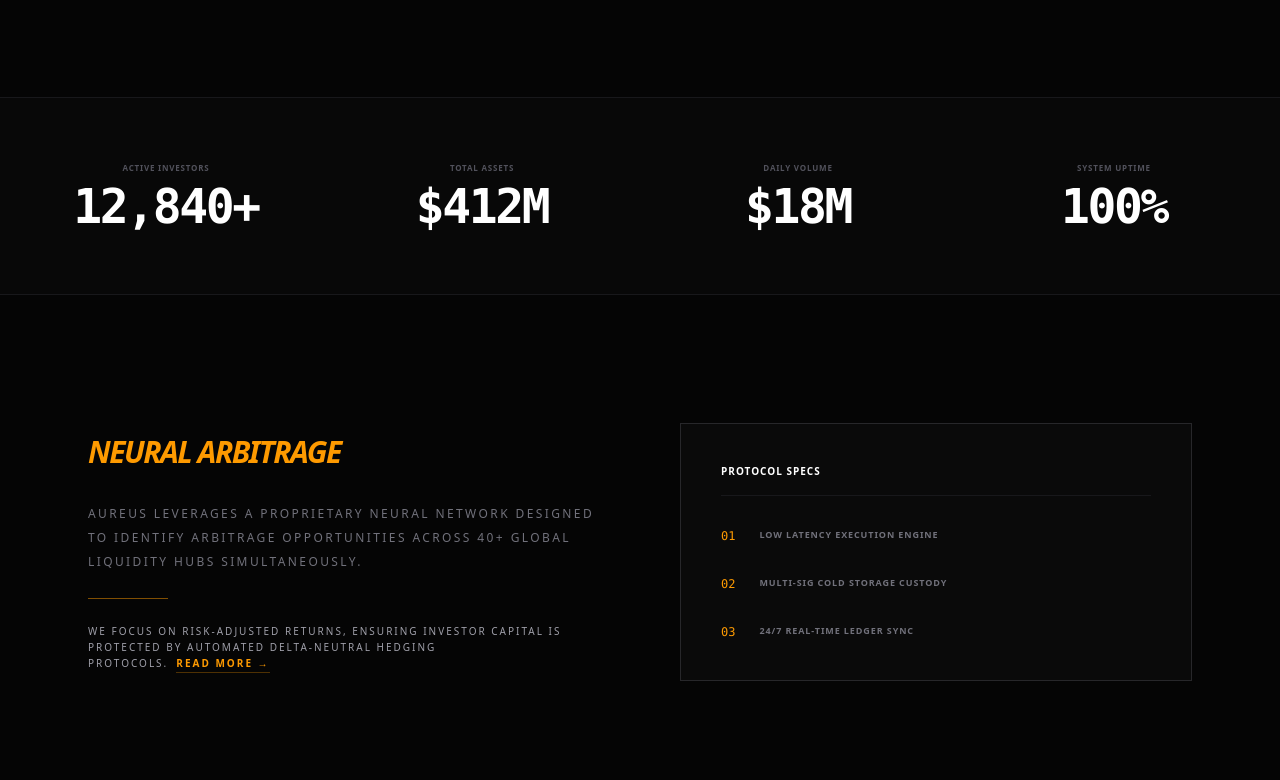
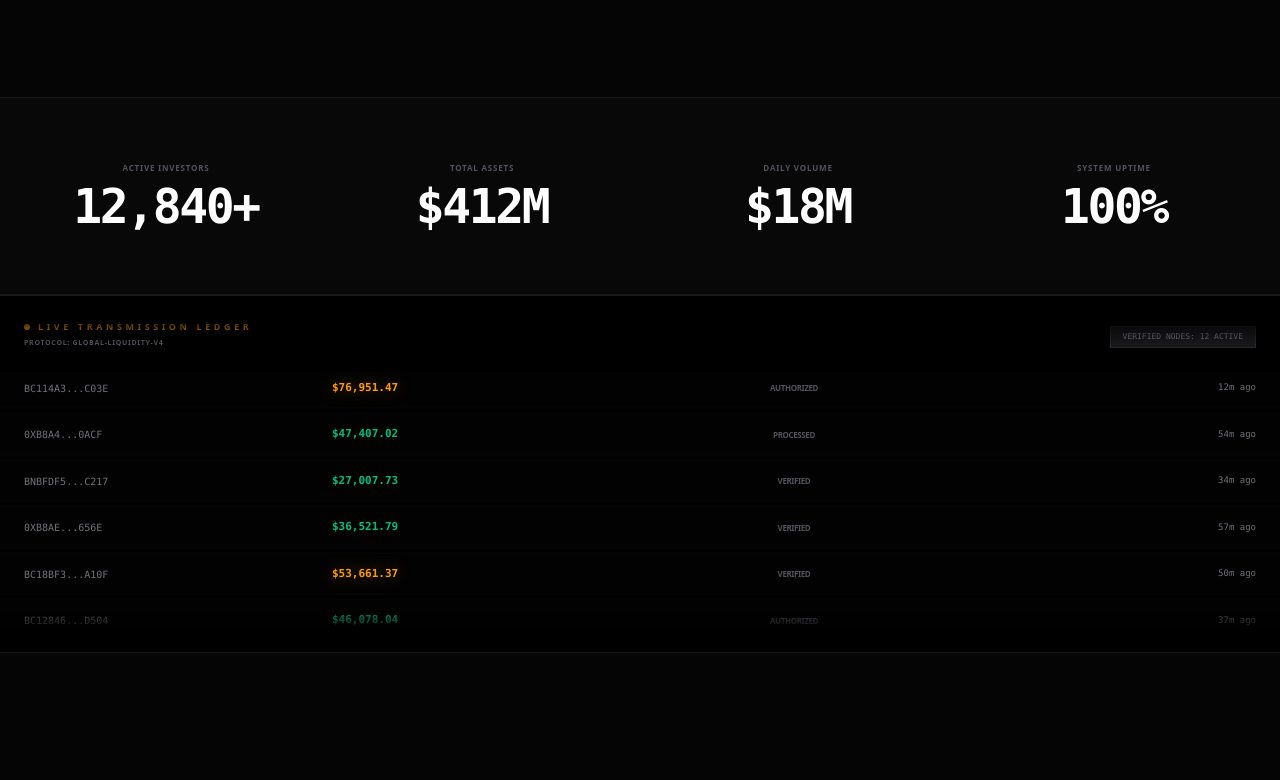
Before and after one commit to cboi019/Project-Aureus, a React (Vite) app in the folder client/: page / in a window 1280 px wide. Shown: the part 680-1460 px from the top of the page. Built offline with nearby package versions, Linux system fonts and the light colour scheme.

Commit message:
feat: Updated Live Activity

```diff
--- a/client/src/pages/Home.jsx
+++ b/client/src/pages/Home.jsx
@@ -1,17 +1,84 @@
 // Home.jsx
 import { Link } from 'react-router-dom';
 import { motion } from 'framer-motion';
-import { useState, useEffect } from 'react';
+import { useState, useEffect, useMemo } from 'react';
+
+// --- FAKE DATA GENERATOR ---
+const generateFakePayouts = (count) => {
+  const statuses = ['PROCESSED', 'VERIFIED', 'SETTLED', 'AUTHORIZED'];
+  const prefixes = ['0X', 'BC1', 'TRX', 'BNB'];
+  return Array.from({ length: count }).map((_, i) => {
+    const address = `${prefixes[Math.floor(Math.random() * prefixes.length)]}${Math.random().toString(16).slice(2, 6)}...${Math.random().toString(16).slice(2, 6)}`;
+
+    // Range updated: $450 to $100,000
+    const rawAmount = Math.random() * (100000 - 450) + 450;
+    const amountStr = rawAmount.toLocaleString(undefined, { minimumFractionDigits: 2, maximumFractionDigits: 2 });
+
+    const time = Math.floor(Math.random() * 59) + 1;
+    return {
+      id: i,
+      address: address.toUpperCase(),
+      amount: `$${amountStr}`,
+      isHighValue: rawAmount > 50000, // Highlight payouts over 50k
+      status: statuses[Math.floor(Math.random() * statuses.length)],
+      time: `${time}m ago`
+    };
+  });
+};
+
+const LivePayoutLedger = () => {
+  const payouts = useMemo(() => generateFakePayouts(50), []);
+  const displayPayouts = [...payouts, ...payouts]; // For infinite scroll
+
+  return (
+    <div className="bg-black border-y border-zinc-900 overflow-hidden py-6 relative">
+      {/* Visual Depth Overlays */}
+      <div className="absolute top-0 left-0 w-full h-12 bg-gradient-to-b from-black via-black/80 to-transparent z-10"></div>
+      <div className="absolute bottom-0 left-0 w-full h-12 bg-gradient-to-t from-black via-black/80 to-transparent z-10"></div>
+
+      <div className="max-w-7xl mx-auto px-6 mb-6 flex justify-between items-end">
+        <div>
+          <h3 className="text-[9px] font-black text-amber-500 uppercase tracking-[0.4em] flex items-center gap-2 mb-1">
+            <span className="w-1.5 h-1.5 bg-amber-500 rounded-full animate-pulse"></span>
+            Live Transmission Ledger
+          </h3>
+          <p className="text-[7px] text-zinc-600 uppercase tracking-widest font-bold">Protocol: Global-Liquidity-V4</p>
+        </div>
+        <span className="text-[8px] text-zinc-500 font-mono uppercase bg-zinc-900 px-3 py-1 border border-zinc-800">Verified Nodes: 12 Active</span>
+      </div>
+
+      <div className="h-64 overflow-hidden relative">
+        <motion.div
+          animate={{ y: [0, -2800] }}
+          transition={{
+            duration: 70,
+            repeat: Infinity,
+            ease: "linear"
+          }}
+          className="space-y-1"
+        >
+          {displayPayouts.map((p, i) => (
+            <div key={i} className="grid grid-cols-4 items-center px-6 py-3 border-y border-zinc-900/20 bg-[#080808]/30 hover:bg-zinc-900/80 transition-colors group">
+              <span className="text-[10px] font-mono text-zinc-500 group-hover:text-zinc-300 transition-colors">{p.address}</span>
+              <span className={`text-[11px] font-mono font-bold ${p.isHighValue ? 'text-amber-500 drop-shadow-[0_0_8px_rgba(245,158,11,0.4)]' : 'text-emerald-500'}`}>
+                {p.amount}
+              </span>
+              <span className="text-[8px] font-black text-zinc-600 text-center uppercase tracking-tighter group-hover:text-zinc-400 transition-colors">{p.status}</span>
+              <span className="text-[9px] font-mono text-zinc-500 text-right">{p.time}</span>
+            </div>
+          ))}
+        </motion.div>
+      </div>
+    </div>
+  );
+};
 
 const Counter = ({ target, duration = 2, prefix = "" }) => {
   const [count, setCount] = useState(0);
-
   useEffect(() => {
     let start = 0;
     const end = parseInt(target.replace(/[^0-9]/g, ""));
     const totalMiliseconds = duration * 1000;
-    const incrementTime = totalMiliseconds / end;
-
     const timer = setInterval(() => {
       start += Math.ceil(end / 100);
       if (start >= end) {
@@ -21,9 +88,8 @@ const Counter = ({ target, duration = 2, prefix = "" }) => {
         setCount(start);
       }
     }, 30);
-
     return () => clearInterval(timer);
-  }, [target]);
+  }, [target, duration]);
 
   return <span>{prefix}{count.toLocaleString()}{target.includes('+') ? '+' : ''}{target.includes('M') ? 'M' : ''}</span>;
 };
@@ -50,21 +116,13 @@ export default function Home() {
           <span className="text-[7px] text-amber-500 tracking-[0.4em] uppercase font-black">Capital Management</span>
         </div>
         <div className="flex items-center gap-6">
-          {/* Smooth Scroll Link */}
-          <a href="#about" className="text-[9px] text-zinc-500 hover:text-white uppercase font-black transition-colors tracking-widest">
-            About
-          </a>
-          <Link to="/login" className="text-[9px] border border-zinc-800 px-6 py-2 uppercase font-black hover:bg-white hover:text-black transition-all">
-            Client Login
-          </Link>
+          <a href="#about" className="text-[9px] text-zinc-500 hover:text-white uppercase font-black transition-colors tracking-widest">About</a>
+          <Link to="/login" className="text-[9px] border border-zinc-800 px-6 py-2 uppercase font-black hover:bg-white hover:text-black transition-all">Client Login</Link>
         </div>
       </nav>
 
       <section className="relative pt-24 pb-32 px-6">
-        <motion.div
-          initial="hidden" whileInView="visible" viewport={{ once: true }} variants={slideUp}
-          className="max-w-6xl mx-auto text-center relative z-10"
-        >
+        <motion.div initial="hidden" whileInView="visible" viewport={{ once: true }} variants={slideUp} className="max-w-6xl mx-auto text-center relative z-10">
           <h4 className="text-amber-500 text-[10px] font-black tracking-[0.8em] uppercase mb-6">Tier-1 Liquidity Terminal</h4>
           <h1 className="text-5xl md:text-9xl font-bold tracking-tighter uppercase leading-[0.9] mb-8">
             QUANTUM <br/> <span className="text-zinc-800">GROWTH.</span>
@@ -92,6 +150,9 @@ export default function Home() {
         </div>
       </section>
 
+      {/* --- LIVE PAYOUT LEDGER SECTION --- */}
+      <LivePayoutLedger />
+
       <motion.section
         id="about"
         initial="hidden" whileInView="visible" viewport={{ once: true, margin: "-100px" }} variants={slideUp}
@@ -106,15 +167,12 @@ export default function Home() {
             <div className="h-[1px] w-20 bg-amber-500/50 mb-6"></div>
             <p className="text-zinc-400 text-[10px] uppercase tracking-[0.2em] leading-relaxed">
               We focus on risk-adjusted returns, ensuring investor capital is protected by automated delta-neutral hedging protocols.
-              {/* --- NEW READ MORE LINK --- */}
-              <Link to="/about-protocol" className="ml-2 text-amber-500 hover:text-white transition-colors font-black border-b border-amber-500/30 pb-0.5 whitespace-nowrap">
-                READ MORE →
-              </Link>
+              <Link to="/about-protocol" className="ml-2 text-amber-500 hover:text-white transition-colors font-black border-b border-amber-500/30 pb-0.5 whitespace-nowrap">READ MORE →</Link>
             </p>
           </div>
           <div className="bg-[#0a0a0a] border border-zinc-800 p-10 relative overflow-hidden group">
             <div className="absolute top-0 right-0 p-4 opacity-10 group-hover:opacity-100 transition-opacity">
-               <div className="w-2 h-2 bg-amber-500 rounded-full animate-ping"></div>
+                <div className="w-2 h-2 bg-amber-500 rounded-full animate-ping"></div>
             </div>
             <h3 className="text-white text-[10px] font-black uppercase mb-8 tracking-widest border-b border-zinc-900 pb-4">Protocol Specs</h3>
             <ul className="space-y-8">
@@ -135,16 +193,11 @@ export default function Home() {
         </div>
       </motion.section>
 
-      {/* Infrastructure and Footer sections remain unchanged */}
       <section className="bg-[#030303] py-32 px-6 border-t border-zinc-900">
         <div className="max-w-6xl mx-auto">
-          <motion.div
-            initial="hidden" whileInView="visible" viewport={{ once: true }} variants={slideUp}
-            className="text-center mb-20"
-          >
+          <motion.div initial="hidden" whileInView="visible" viewport={{ once: true }} variants={slideUp} className="text-center mb-20">
             <h3 className="text-4xl font-bold uppercase tracking-tighter italic">Infrastructure</h3>
           </motion.div>
-
           <div className="grid md:grid-cols-3 gap-6">
             <FeatureCard title="Secure Uplink" delay={0.1} desc="End-to-end military grade encryption for all financial transmissions." />
             <FeatureCard title="Instant Settlement" delay={0.2} desc="Withdrawals are processed via automated smart-contract gateways." />
```
